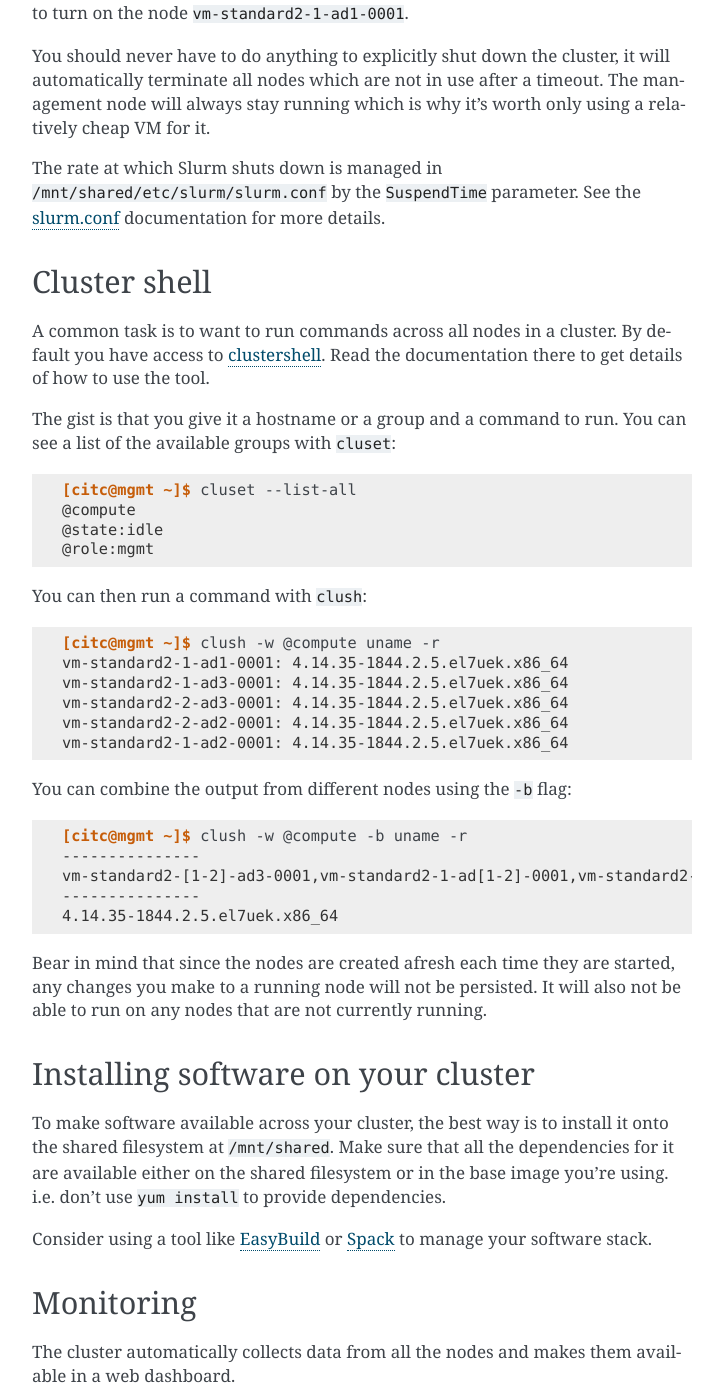
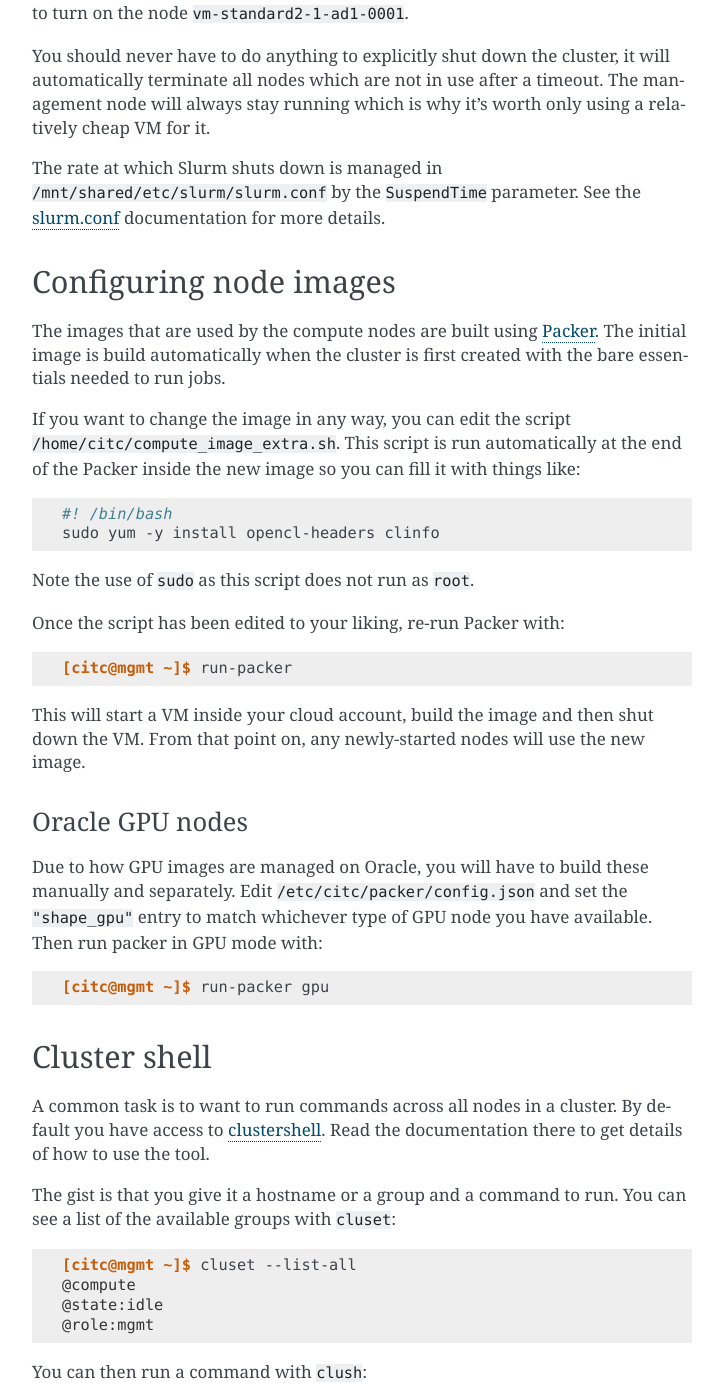
Before and after one commit to clusterinthecloud/docs, a Sphinx documentation site: the page built from source/running.rst, in a window 1280 px wide and 1400 px high, scrolled down 1601 px. Shown: the whole window, without its empty margins (388-1111 px from the left). Built offline with Sphinx 7.4.7, drawn with Linux system fonts in a browser that asks for light colours; some of the changed text lies outside the part shown.

Commit message:
Add info on running packer

```diff
--- a/source/running.rst
+++ b/source/running.rst
@@ -87,6 +87,42 @@ The management node will always stay running which is why it's worth only using
 
 The rate at which Slurm shuts down is managed in ``/mnt/shared/etc/slurm/slurm.conf`` by the ``SuspendTime`` parameter.
 See the `slurm.conf <https://slurm.schedmd.com/slurm.conf.html>`_ documentation for more details.
+
+Configuring node images
+-----------------------
+
+The images that are used by the compute nodes are built using `Packer <https://packer.io>`_.
+The initial image is build automatically when the cluster is first created with the bare essentials needed to run jobs.
+
+If you want to change the image in any way, you can edit the script ``/home/citc/compute_image_extra.sh``.
+This script is run automatically at the end of the Packer inside the new image so you can fill it with things like:
+
+.. code-block:: bash
+
+   #! /bin/bash
+   sudo yum -y install opencl-headers clinfo
+
+Note the use of ``sudo`` as this script does not run as ``root``.
+
+Once the script has been edited to your liking, re-run Packer with:
+
+.. code-block:: shell-session
+
+   [citc@mgmt ~]$ run-packer
+
+This will start a VM inside your cloud account, build the image and then shut down the VM.
+From that point on, any newly-started nodes will use the new image.
+
+Oracle GPU nodes
+++++++++++++++++
+
+Due to how GPU images are managed on Oracle, you will have to build these manually and separately.
+Edit ``/etc/citc/packer/config.json`` and set the ``"shape_gpu"`` entry to match whichever type of GPU node you have available.
+Then run packer in GPU mode with:
+
+.. code-block:: shell-session
+
+   [citc@mgmt ~]$ run-packer gpu
 
 Cluster shell
 -------------
```
